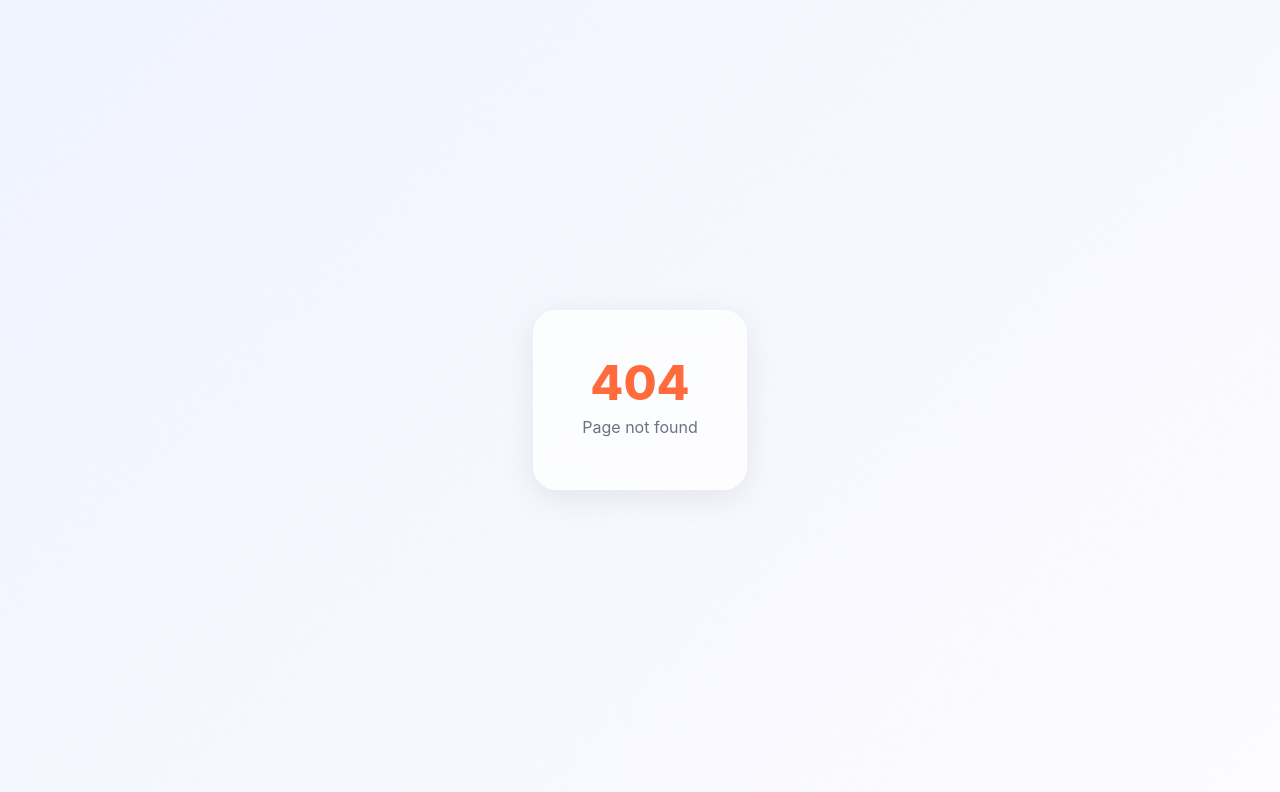
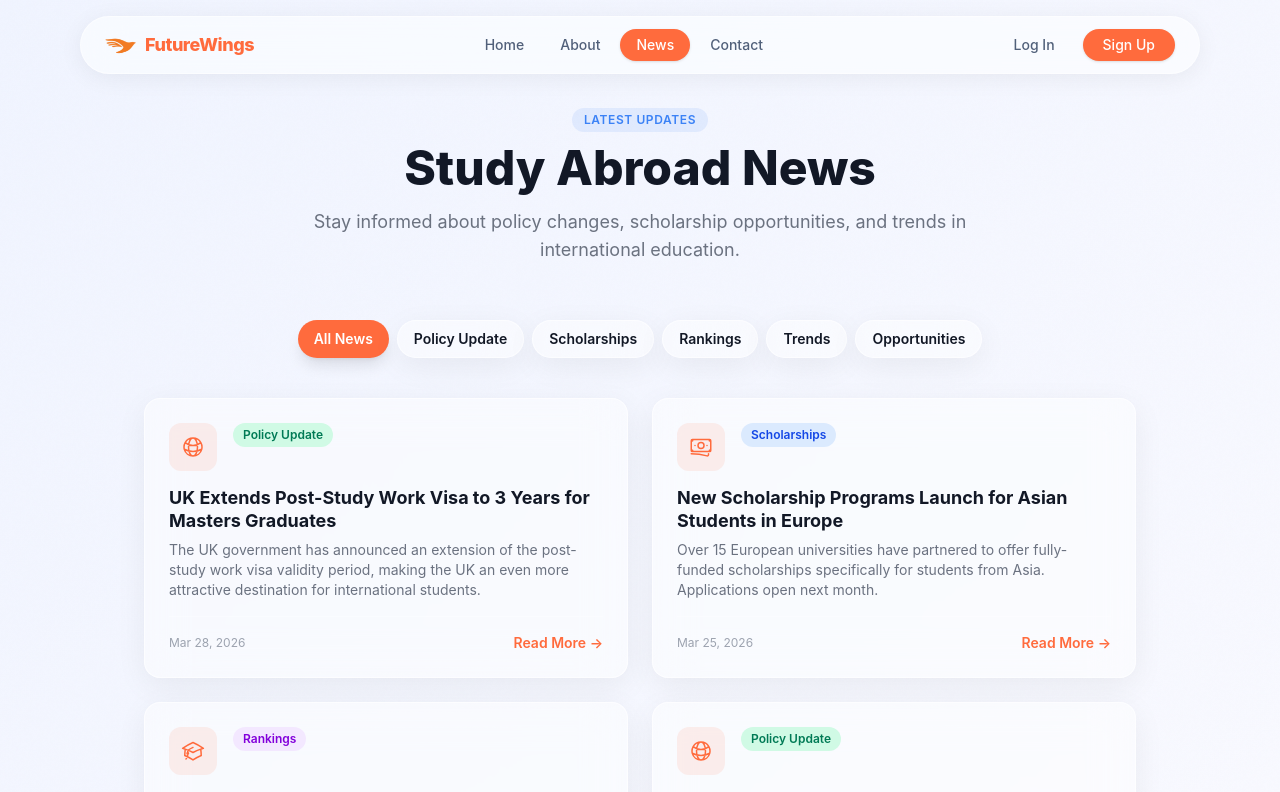
Before and after one commit to md-sazid9089/FutureWings_Smart_Path_to_Study_Abroad, a React (Vite) app in the folder frontend/: page /news in a window 1280 px wide. Before the commit this address had no page. Shown: the top 792 px of the page. Built offline with nearby package versions, Linux system fonts and the light colour scheme; the HTML template or start-up script is replaced by a standard one.

Commit message:
feat: add news page and integrate into navigation

```diff
--- a/frontend/src/App.jsx
+++ b/frontend/src/App.jsx
@@ -10,6 +10,7 @@ import AdminLayout from './layouts/AdminLayout';
 import HomePage from './pages/HomePage';
 import About from './pages/About';
 import Blog from './pages/Blog';
+import News from './pages/News';
 import Contact from './pages/Contact';
 
 // ─── User pages ──────────────────────────────────────────
@@ -71,6 +72,7 @@ export default function App() {
           <Route path="/" element={<HomePage />} />
           <Route path="/about" element={<About />} />
           <Route path="/blog" element={<Blog />} />
+          <Route path="/news" element={<News />} />
           <Route path="/contact" element={<Contact />} />
         </Route>
 
--- a/frontend/src/components/GlassNavbar.jsx
+++ b/frontend/src/components/GlassNavbar.jsx
@@ -13,6 +13,7 @@ import {
 const publicLinks = [
   { to: '/', label: 'Home' },
   { to: '/about', label: 'About' },
+  { to: '/news', label: 'News' },
   { to: '/contact', label: 'Contact' },
 ];
 
--- /dev/null
+++ b/frontend/src/pages/News.jsx
@@ -0,0 +1,204 @@
+import { useState } from 'react';
+import Footer from '../components/home/Footer';
+import {
+  HiOutlineNewspaper,
+  HiOutlineAcademicCap,
+  HiOutlineBanknotes,
+  HiOutlineGlobeAlt,
+} from 'react-icons/hi2';
+
+const newsArticles = [
+  {
+    id: 1,
+    title: 'UK Extends Post-Study Work Visa to 3 Years for Masters Graduates',
+    date: 'Mar 28, 2026',
+    category: 'Policy Update',
+    excerpt: 'The UK government has announced an extension of the post-study work visa validity period, making the UK an even more attractive destination for international students.',
+    icon: HiOutlineGlobeAlt,
+    color: 'emerald',
+  },
+  {
+    id: 2,
+    title: 'New Scholarship Programs Launch for Asian Students in Europe',
+    date: 'Mar 25, 2026',
+    category: 'Scholarships',
+    excerpt: 'Over 15 European universities have partnered to offer fully-funded scholarships specifically for students from Asia. Applications open next month.',
+    icon: HiOutlineBanknotes,
+    color: 'blue',
+  },
+  {
+    id: 3,
+    title: 'Top 10 Universities Ranked by International Student Satisfaction 2026',
+    date: 'Mar 22, 2026',
+    category: 'Rankings',
+    excerpt: 'A comprehensive survey of over 50,000 international students reveals which universities provide the best overall experience for study abroad aspirants.',
+    icon: HiOutlineAcademicCap,
+    color: 'purple',
+  },
+  {
+    id: 4,
+    title: 'Canada Increases International Student Intake Quotas',
+    date: 'Mar 18, 2026',
+    category: 'Policy Update',
+    excerpt: 'In response to labor market demands, Canada has announced increased quotas for international student admissions, opening more opportunities for global learners.',
+    icon: HiOutlineGlobeAlt,
+    color: 'amber',
+  },
+  {
+    id: 5,
+    title: 'AI in University Admissions: What You Need to Know',
+    date: 'Mar 15, 2026',
+    category: 'Trends',
+    excerpt: 'More universities are adopting AI tools for initial application screening. Learn how this impacts your chances and how to optimize your profile.',
+    icon: HiOutlineNewspaper,
+    color: 'rose',
+  },
+  {
+    id: 6,
+    title: 'Germany\'s Tuition-Free Masters Programs See 40% Rise in International Applications',
+    date: 'Mar 12, 2026',
+    category: 'Opportunities',
+    excerpt: 'The popularity of German universities continues to soar as more students discover high-quality education at minimal cost. Here\'s your guide to applying.',
+    icon: HiOutlineAcademicCap,
+    color: 'cyan',
+  },
+];
+
+const categoryConfig = {
+  'Policy Update': { bg: 'bg-emerald-100', text: 'text-emerald-700' },
+  'Scholarships': { bg: 'bg-blue-100', text: 'text-blue-700' },
+  'Rankings': { bg: 'bg-purple-100', text: 'text-purple-700' },
+  'Trends': { bg: 'bg-rose-100', text: 'text-rose-700' },
+  'Opportunities': { bg: 'bg-cyan-100', text: 'text-cyan-700' },
+};
+
+export default function News() {
+  const [selectedCategory, setSelectedCategory] = useState(null);
+
+  const filteredNews = selectedCategory
+    ? newsArticles.filter((n) => n.category === selectedCategory)
+    : newsArticles;
+
+  const categories = [...new Set(newsArticles.map((n) => n.category))];
+
+  return (
+    <div className="min-h-screen">
+      <div className="max-w-5xl mx-auto px-4 pt-12 pb-20">
+        {/* Header */}
+        <div className="text-center mb-14">
+          <span className="inline-block px-3 py-1 rounded-full bg-accent/10 text-accent text-xs font-semibold uppercase tracking-wider mb-3">
+            Latest Updates
+          </span>
+          <h1 className="text-4xl md:text-5xl font-extrabold text-text">
+            Study Abroad News
+          </h1>
+          <p className="text-text-muted mt-4 text-lg max-w-2xl mx-auto">
+            Stay informed about policy changes, scholarship opportunities, and trends in international education.
+          </p>
+        </div>
+
+        {/* Category Filter */}
+        <div className="flex flex-wrap gap-2 justify-center mb-10">
+          <button
+            onClick={() => setSelectedCategory(null)}
+            className={`px-4 py-2 rounded-full text-sm font-semibold transition-all ${
+              selectedCategory === null
+                ? 'bg-primary text-white shadow-lg'
+                : 'glass hover:bg-white/60'
+            }`}
+          >
+            All News
+          </button>
+          {categories.map((cat) => (
+            <button
+              key={cat}
+              onClick={() => setSelectedCategory(cat)}
+              className={`px-4 py-2 rounded-full text-sm font-semibold transition-all ${
+                selectedCategory === cat
+                  ? 'bg-primary text-white shadow-lg'
+                  : 'glass hover:bg-white/60'
+              }`}
+            >
+              {cat}
+            </button>
+          ))}
+        </div>
+
+        {/* News Grid */}
+        <div className="grid grid-cols-1 md:grid-cols-2 gap-6 mb-10">
+          {filteredNews.map((article) => {
+            const Icon = article.icon;
+            const config = categoryConfig[article.category] || {
+              bg: 'bg-gray-100',
+              text: 'text-gray-700',
+            };
+
+            return (
+              <article
+                key={article.id}
+                className="glass rounded-2xl p-6 hover:shadow-xl transition-all duration-300 hover:bg-white/50 flex flex-col group"
+              >
+                {/* Icon and Category */}
+                <div className="flex items-start gap-4 mb-4">
+                  <div className="w-12 h-12 rounded-xl bg-primary/10 flex items-center justify-center shrink-0 group-hover:bg-primary/20 transition-colors">
+                    <Icon className="w-6 h-6 text-primary" />
+                  </div>
+                  <span
+                    className={`px-2.5 py-1 rounded-full text-xs font-semibold whitespace-nowrap ${config.bg} ${config.text}`}
+                  >
+                    {article.category}
+                  </span>
+                </div>
+
+                {/* Content */}
+                <h2 className="text-lg font-bold text-text mb-2 group-hover:text-primary transition-colors leading-tight flex-grow">
+                  {article.title}
+                </h2>
+                <p className="text-sm text-text-muted mb-4 flex-grow">
+                  {article.excerpt}
+                </p>
+
+                {/* Footer */}
+                <div className="flex items-center justify-between pt-4 border-t border-white/30">
+                  <span className="text-xs text-text-light">{article.date}</span>
+                  <button className="text-sm font-semibold text-primary hover:text-primary-dark transition-colors">
+                    Read More →
+                  </button>
+                </div>
+              </article>
+            );
+          })}
+        </div>
+
+        {/* No Results */}
+        {filteredNews.length === 0 && (
+          <div className="text-center py-12">
+            <p className="text-text-muted text-lg">No news in this category yet.</p>
+          </div>
+        )}
+
+        {/* CTA Section */}
+        <div className="glass-strong rounded-3xl p-8 text-center mt-16">
+          <h2 className="text-2xl font-bold text-text mb-3">
+            Never Miss an Update
+          </h2>
+          <p className="text-text-muted mb-6 max-w-xl mx-auto">
+            Subscribe to our newsletter to receive the latest news on scholarships, policy changes, and study abroad opportunities.
+          </p>
+          <div className="flex gap-2 max-w-md mx-auto">
+            <input
+              type="email"
+              placeholder="Enter your email"
+              className="flex-1 px-4 py-2.5 rounded-xl bg-white/50 border border-white/50 text-sm placeholder:text-text-light focus:outline-none focus:ring-2 focus:ring-primary/50 focus:border-primary/50"
+            />
+            <button className="px-6 py-2.5 rounded-xl bg-primary text-white font-semibold hover:bg-primary-dark transition-colors">
+              Subscribe
+            </button>
+          </div>
+        </div>
+      </div>
+
+      <Footer />
+    </div>
+  );
+}
```
